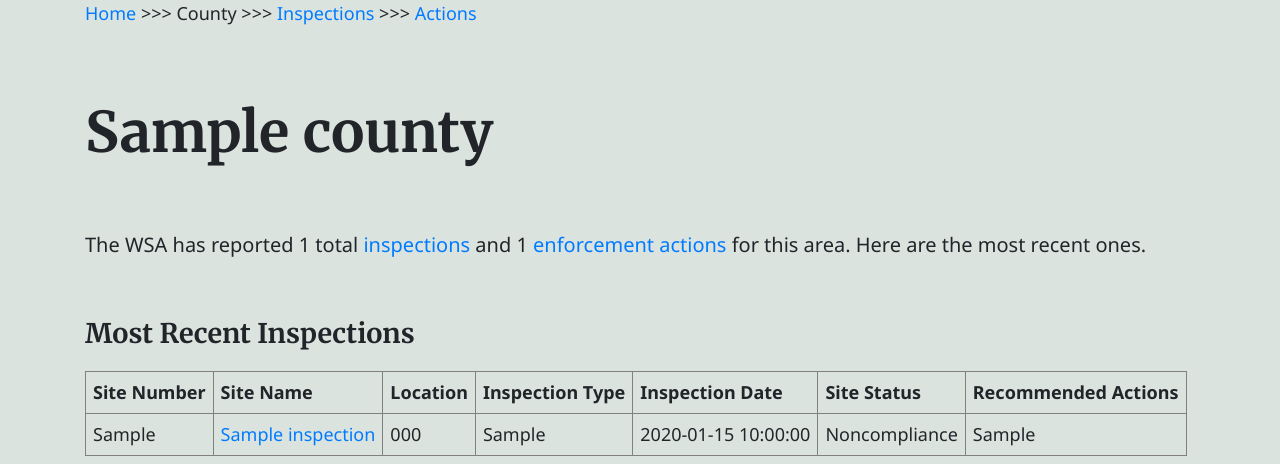
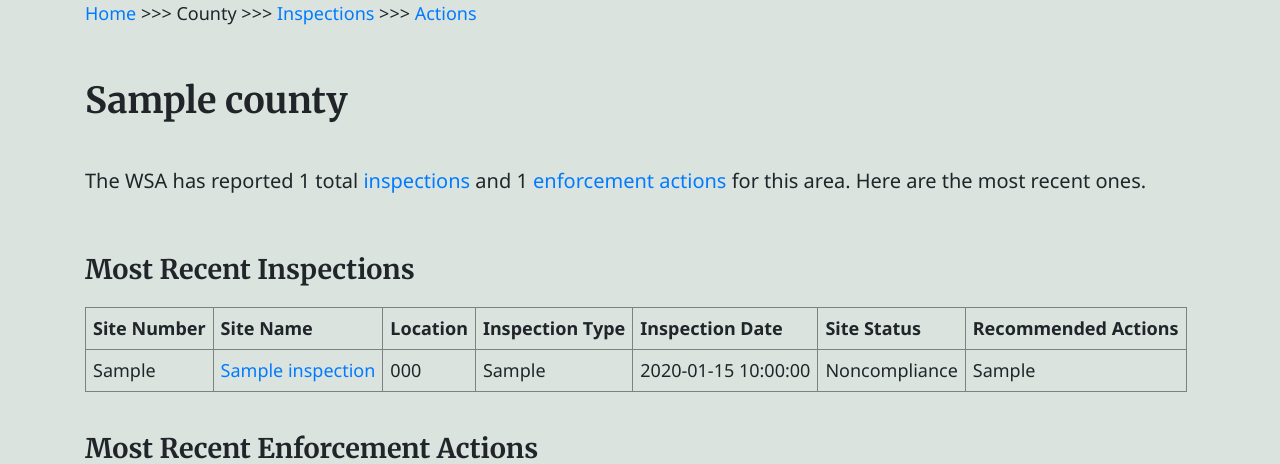
Before and after one commit to stephquinn/final-project-stephquinn, a Flask app: template templates/detail.html in a window 1280 px wide. Shown: the part 66-530 px from the top of the page. Run offline with Flask 3, Linux system fonts and the light colour scheme; the template is opened without the code that fills it: most values are stand-ins (such as "Sample title", 1, 10 or a date in 2020); some libraries are stand-ins or nearby versions.

Commit message:
dinnertime

```diff
--- a/templates/detail.html
+++ b/templates/detail.html
@@ -10,7 +10,8 @@
     <!--fonts-->
     <link rel="preconnect" href="https://fonts.googleapis.com">
     <link rel="preconnect" href="https://fonts.gstatic.com" crossorigin>
-    <link href="https://fonts.googleapis.com/css2?family=Merriweather:wght@700&family=Noto+Sans:wght@400;700&display=swap"
+    <link
+        href="https://fonts.googleapis.com/css2?family=Merriweather:wght@700&family=Noto+Sans:wght@400;700&display=swap"
         rel="stylesheet">
     <!--css-->
     <link rel="stylesheet" href="https://stackpath.bootstrapcdn.com/bootstrap/4.3.1/css/bootstrap.min.css"
@@ -26,7 +27,7 @@
     <div class="container">
         <p><a href="/">Home</a> >>> County >>> <a href="/county/{{ slug }}/inspections">Inspections</a> >>> <a
                 href="/county/{{ slug }}/actions">Actions</a></p>
-            <h1 class="display-4">{{ county }} </h1>
+        <h1>{{ county }} </h1>
         <p class="lead">The WSA has reported {{ inspections_count }} total
             <a href="/county/{{ slug }}/inspections">inspections</a> and {{ actions_count }} <a
                 href="/county/{{ slug }}/actions">
```
Lines whose indentation alone changed are shown as unchanged.
